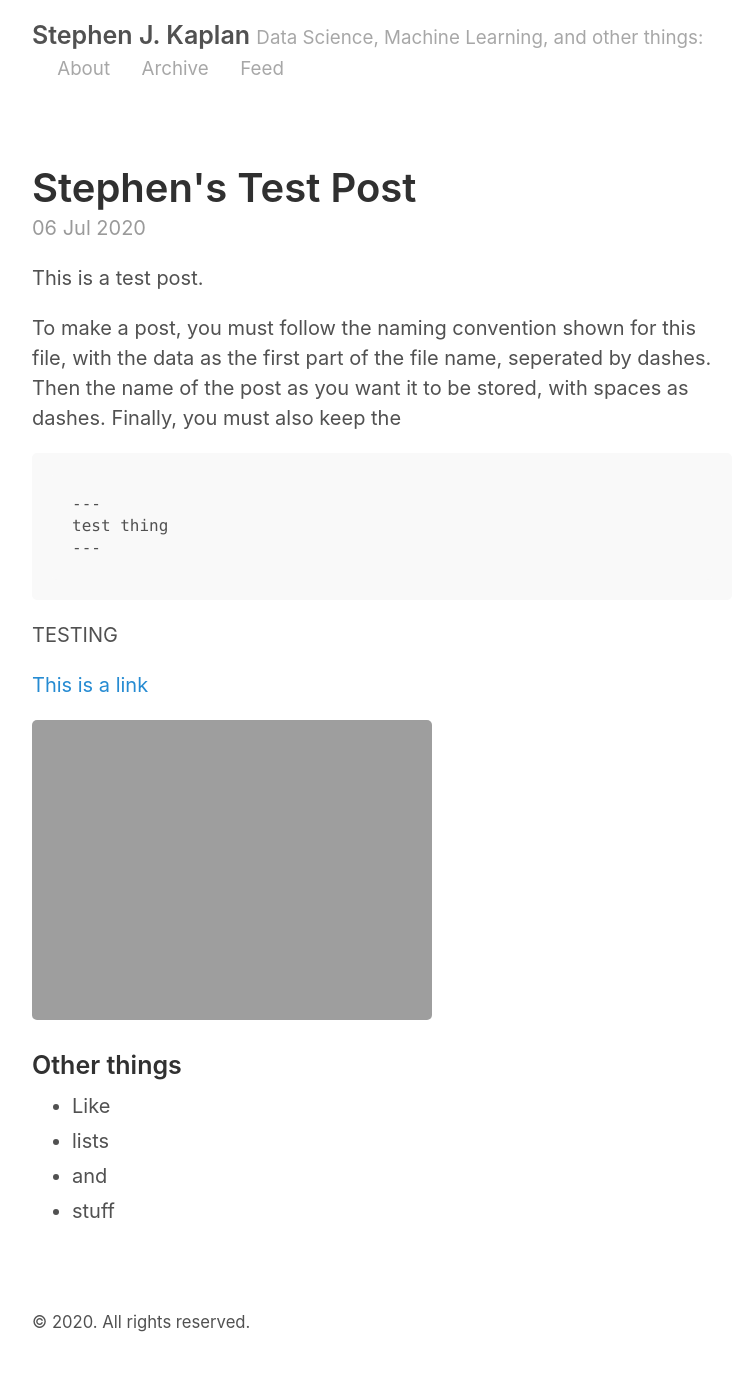
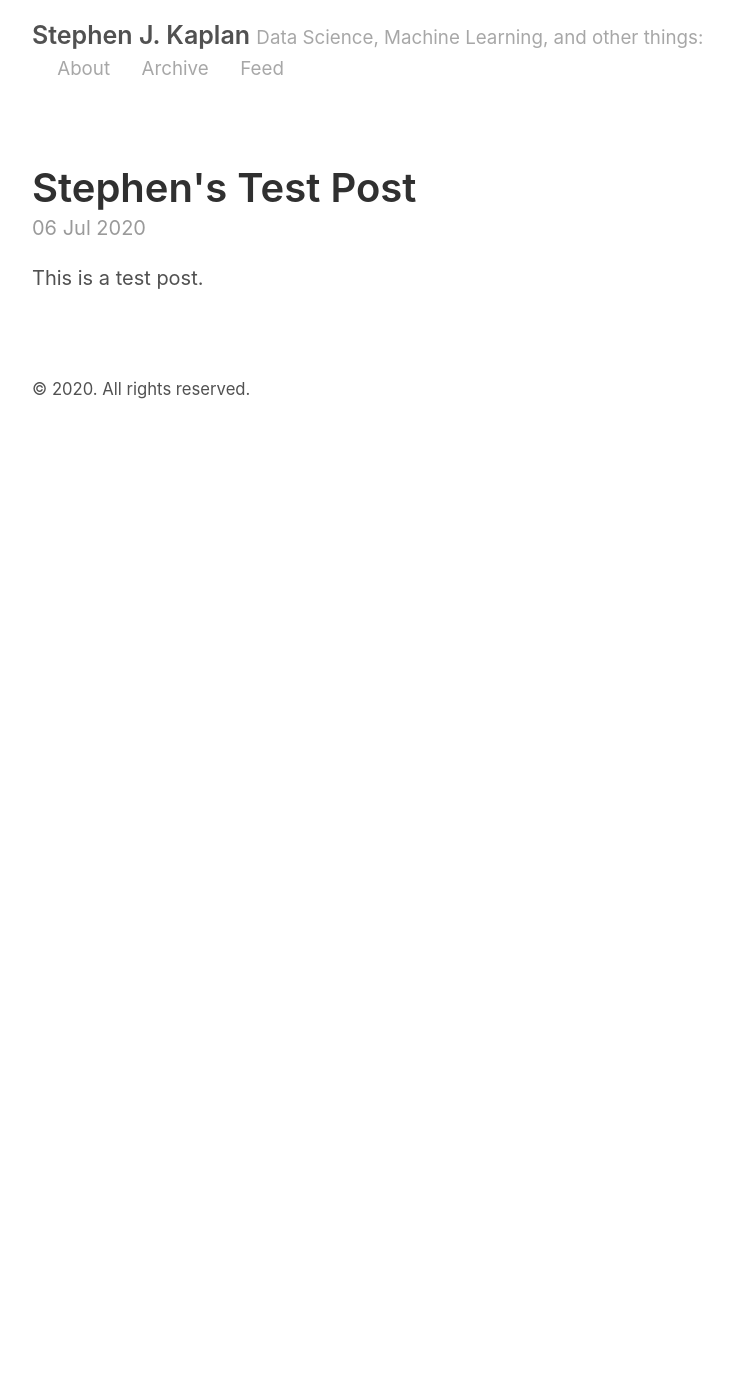
Before and after one commit to stephenjkaplan/stephenjkaplan.github.io, a Jekyll site: the page built from _posts/2020-07-06-stephen-test-post.md, in a window 1280 px wide. Shown: the whole page, without its empty margins (258-999 px from the left). Built offline with Jekyll 4.4.1, drawn with Linux system fonts in a browser that asks for light colours; after the commit the page ends 900 px from its top, so only the background shows below that.

Commit message:
testing formats

````diff
--- a/_posts/2020-07-06-stephen-test-post.md
+++ b/_posts/2020-07-06-stephen-test-post.md
@@ -4,27 +4,3 @@ title: Stephen's Test Post
 ---
 
 This is a test post.
-
-To make a post, you must follow the naming convention shown for this file,
-with the data as the first part of the file name, seperated by dashes. Then
-the name of the post as you want it to be stored, with spaces as dashes.
-Finally, you must also keep the
-
-```
----
-test thing
----
-```
-
-TESTING
-
-
-[This is a link](http://thisismetis.com)
-
-![Image test]({{ site.url }}/images/AlanLeeShireGandalf.JPG)
-
-### Other things
-* Like
-* lists
-* and
-* stuff
````
